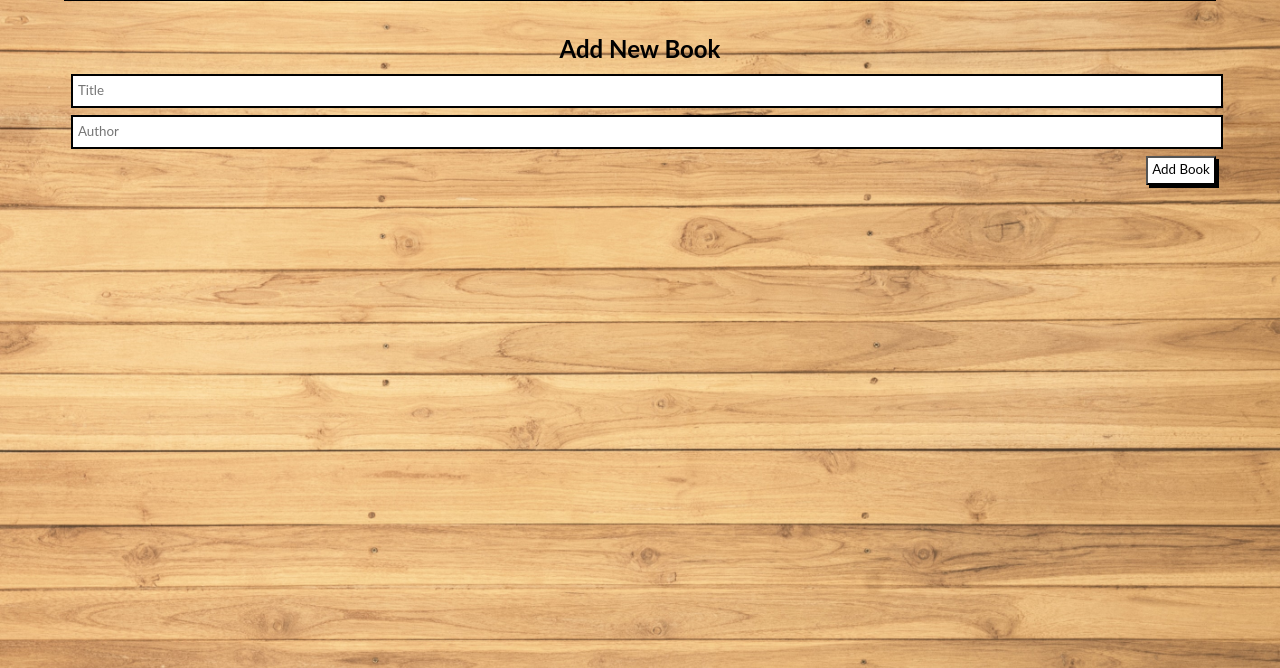
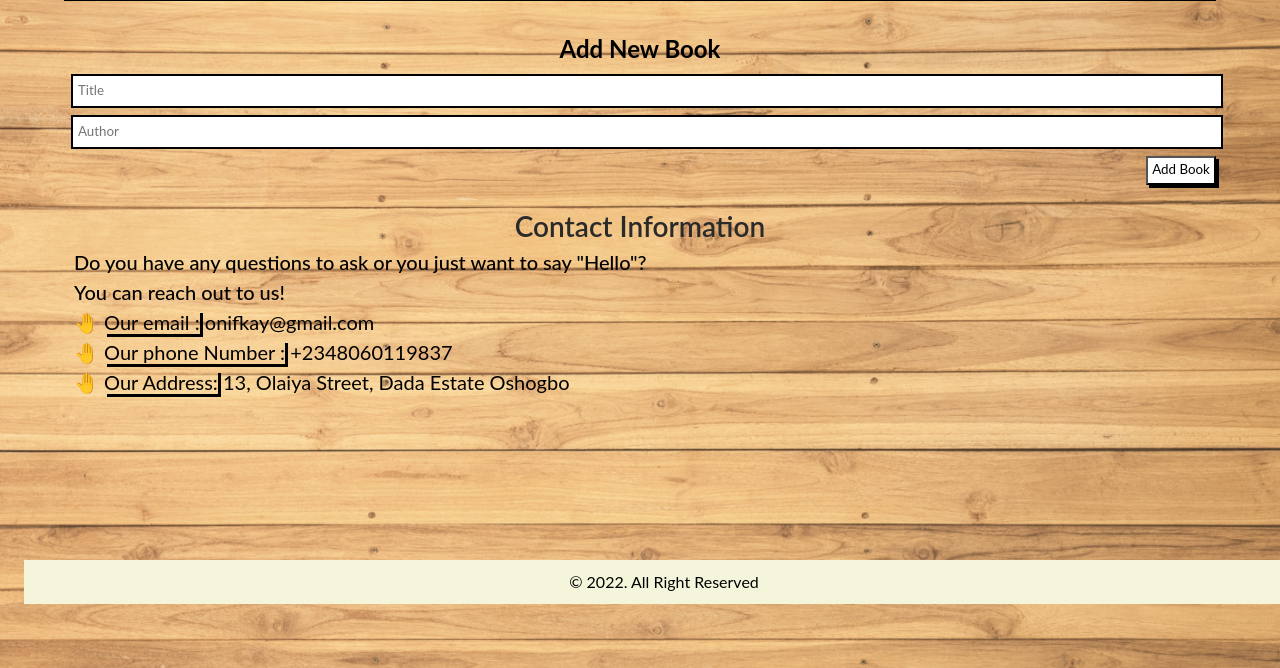
Before and after one commit to kendoriddy/awesome-books-v1, a website: page index.html in a window 1280 px wide. Shown: the part 196-864 px from the top of the page. Drawn offline with Linux system fonts and the light colour scheme.

Commit message:
Add footer with styling Add Header styling

```diff
--- a/index.html
+++ b/index.html
@@ -5,7 +5,7 @@
     <meta http-equiv="X-UA-Compatible" content="IE=edge" />
     <meta name="viewport" content="width=device-width, initial-scale=1.0" />
     <title>Awesome Books by RideOnOne</title>
-    <link rel="stylesheet" href="styles.css">
+    <link rel="stylesheet" href="styles.css" />
   </head>
   <body>
     <div class="container">
@@ -17,21 +17,52 @@
           <li>Contact</li>
         </ul>
       </nav>
+
+      <section class="book-display" id="book-display">
         <div class="app-title">
           <h1 class="heading">All Awesome Books</h1>
         </div>
         <div class="book-list"></div>
+      </section>
 
+      <section class="add-book" id="add-book">
         <div class="add-book">
           <h2>Add New Book</h2>
           <span></span>
           <form id="form" class="form-div">
             <p class="warning"></p>
-          <input class="inputField title" type="text" name="title" id="title" placeholder="Title" />
-          <input class="inputField author" type="text" name="author" id="author" placeholder="Author" />
+            <input
+              class="inputField title"
+              type="text"
+              name="title"
+              id="title"
+              placeholder="Title"
+            />
+            <input
+              class="inputField author"
+              type="text"
+              name="author"
+              id="author"
+              placeholder="Author"
+            />
             <button id="submit" class="btn submit-btn" type="submit">Add Book</button>
           </form>
         </div>
+      </section>
+
+      <section class="contact" id="contact">
+        <h2>Contact Information</h2>
+            <p>Do you have any questions to ask or you just want to say "Hello"? <br>
+                You can reach out to us!
+            </p>
+            <ul class="contact-info">
+                <li>🤚 <span>Our email :</span>  onifkay@gmail.com</li>
+                <li>🤚 <span>Our phone Number :</span> +2348060119837</li>
+                <li>🤚 <span> Our Address:</span> 13, Olaiya Street, Dada Estate Oshogbo</li>
+            </ul>
+      </section>
+
+      <footer><p>&copy 2022. All Right Reserved</p></footer>
     </div>
     <script src="./js/index.js"></script>
   </body>
--- a/styles.css
+++ b/styles.css
@@ -134,3 +134,53 @@ body {
 .book-list {
   border: 2px solid #000;
 }
+
+.contact {
+  /* display: none; */
+  flex-direction: column;
+  align-items: center;
+  margin: 90px auto;
+  padding: 10px;
+  gap: 20px;
+  margin-top: 10px;
+}
+
+.contact h2 {
+  text-align: center;
+
+}
+
+.contact li {
+  font-size: 20px;
+  font-weight: 400;
+  list-style-type: none;
+}
+
+.contact h2 {
+  color: #2a2a2a;
+  font-size: 28px;
+  font-weight: 600;
+}
+
+.contact p {
+  font-size: 20px;
+  font-weight: 500;
+}
+
+.contact-info span {
+  box-shadow: 3px 3px;
+  font-size: 20px;
+}
+
+footer {
+  text-align: center;
+  position: fixed;
+  bottom: 0;
+  display: flex;
+  justify-content: center;
+  align-items: center;
+  width: 100vw;
+  background-color: beige;
+  margin-left: -40px;
+  padding: 10px 0;
+}
```
Lines whose indentation alone changed are shown as unchanged.
